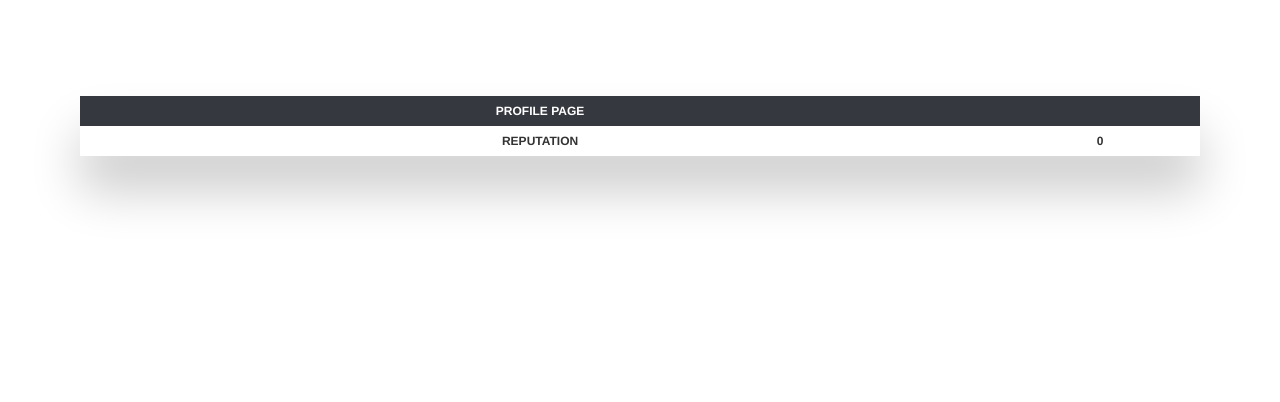
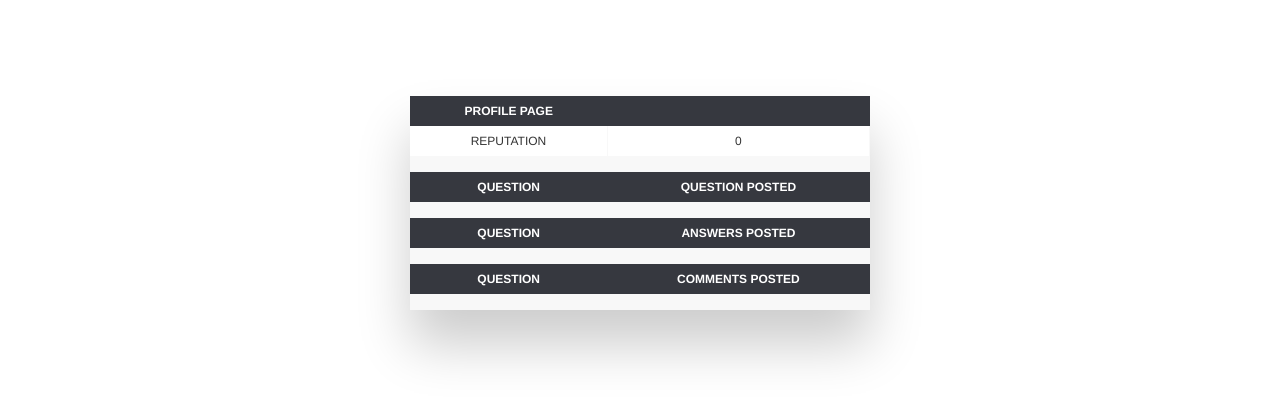
Before and after one commit to FilipKoniuszewski/ask-mate, a Flask app: page /users in a window 1280 px wide. Shown: the part 77-479 px from the top of the page. Run offline with Flask 2, Linux system fonts and the light colour scheme; lists and menus that the app fills with data are empty.

Commit message:
whole user_page done

```diff
--- a/server.py
+++ b/server.py
@@ -239,7 +239,11 @@ def edit_comments_page(comment_id):
 def users_page(user_id):
     logged_user = data_manager.find_user(user_id)
     data_about_user = data_manager.number_of_questions_answers_comments(user_id)
-    return render_template('users_page.html', user=logged_user, data=data_about_user)
+    questions_posted_by_user = data_manager.get_questions_by_user_id(user_id)
+    answers_posted_by_user = data_manager.get_answers_by_user_id(user_id)
+    comments_posted_by_user = data_manager.get_comments_by_user_id(user_id)
+    return render_template('users_page.html', user=logged_user, data=data_about_user, questions=questions_posted_by_user,
+                           answers=answers_posted_by_user,comments=comments_posted_by_user )
 
 
 @app.route("/logout")
--- a/static/user_page.css
+++ b/static/user_page.css
@@ -17,7 +17,7 @@ h2{
 }
 
 .table-wrapper{
-    margin: 10px 70px 70px;
+    margin: 10px 400px 400px;
     box-shadow: 0px 35px 50px rgba( 0, 0, 0, 0.2 );
 }
 
--- a/templates/question_page.html
+++ b/templates/question_page.html
@@ -108,7 +108,7 @@
     <hr class="style1">
     <br>
     {% if "user" in session %}
-    <button type="button" class="btn btn-default"><a href='/question/{{question['id']}}/new-answer' target="_self" rel="nofollow noopener">New Answer</a></button>
+    <button type="button" class="btn btn-default"><a href='/question/{{question['id']}}/new-answer' target="_self" rel="nofollow noopener">Add answer</a></button>
     {% endif %}
     {% for answer in answers %}
         <table class="styled-table">
--- a/templates/users_page.html
+++ b/templates/users_page.html
@@ -44,10 +44,65 @@
             {% endfor %}
         </tr>
         <tr>
-            <th>REPUTATION</th>
-            <th>0</th>
+            <td>REPUTATION</td>
+            <td>0</td>
         </tr>
-        <tbody>
+        <tr>
+            <td></td>
+            <td></td>
+        </tr>
+        <thead>
+        <tr>
+            <th>QUESTION</th>
+            <th>QUESTION POSTED</th>
+        </tr>
+        </thead>
+        <tr>
+        {%for element in questions%}
+        <tr>
+            <td><button type="button" class="btn btn-link"><a href="/question/{{element.id}}">link</a></button></td>
+            <td>{{element.title}}</td>
+        </tr>
+
+        {% endfor %}
+        <tr>
+            <td></td>
+            <td></td>
+        </tr>
+        <thead>
+        <tr>
+            <th>QUESTION</th>
+            <th>ANSWERS POSTED</th>
+        </tr>
+        </thead>
+        <tr>
+        {%for element in answers%}
+        <tr>
+            <td><button type="button" class="btn btn-link"><a href="/question/{{element.question_id}}">link</a></button></td>
+            <td>{{element.message}}</td>
+        </tr>
+        {% endfor %}
+        <tr>
+            <td></td>
+            <td></td>
+        </tr>
+        <thead>
+        <tr>
+            <th>QUESTION</th>
+            <th>COMMENTS POSTED</th>
+        </tr>
+        </thead>
+        <tr>
+        {%for element in comments%}
+        <tr>
+            <td><button type="button" class="btn btn-link"><a href="/question/{{element.question_id}}">link</a></button></td>
+            <td>{{element.message}}</td>
+        </tr>
+        {% endfor %}
+        <tr>
+            <td></td>
+            <td></td>
+        </tr>
     </table>
     </div>
 {% endblock %}
```
Also changed, not shown: data_manager.py (+27 -0 lines).
